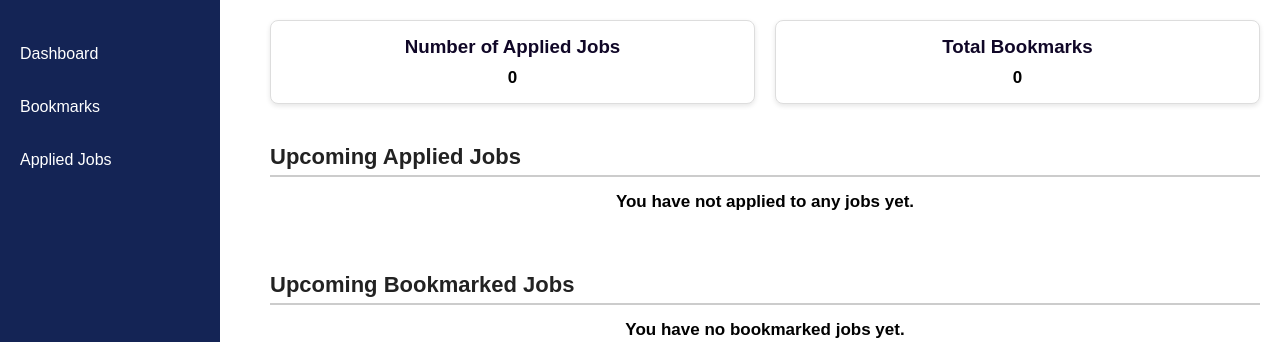
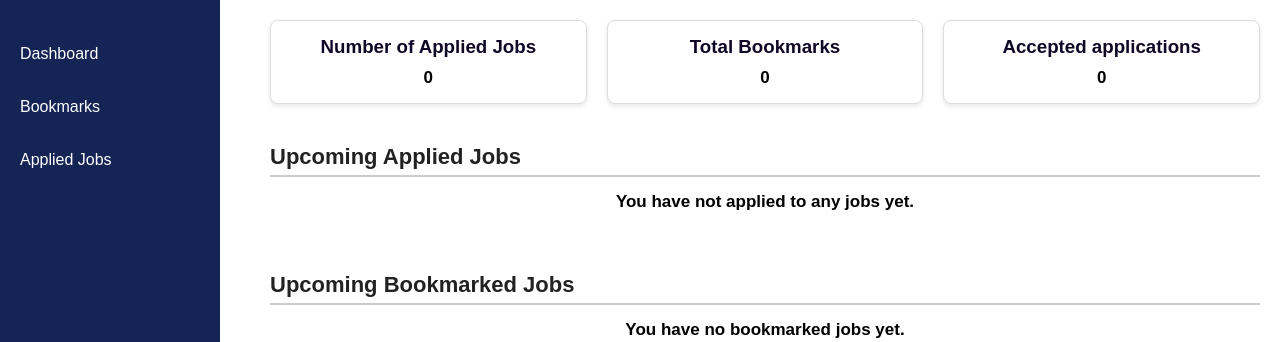
Before and after one commit to safa-jsk/Employify, a PHP site: page /js_dashboard.php in a window 1280 px wide. Shown: the part 78-420 px from the top of the page. Run offline with PHP 8.4, Linux system fonts and the light colour scheme; the visitor is signed in with stand-in values (Sample User, id 1); data that the repository does not hold is empty.

Commit message:
Job Seeker Accepted Job Count jobcard added

```diff
--- a/Todo_list.txt
+++ b/Todo_list.txt
@@ -11,7 +11,7 @@ CSE370 Project To-Do
 	Bookmark remove [DELETE button]											Saadat
 	Scroll Jobs (Optional)
 	Dropdown Advanced Search 												Safa 		DONE
-	Accepted Job Count 														Maliha
+	Accepted Job Count 														Maliha		DONE
 	Login check after clicking logo											Maliha		DONE
 
 2. For Employer
--- a/js_dashboard.php
+++ b/js_dashboard.php
@@ -35,6 +35,27 @@ $stmt_bookmarked->execute();
 $result_bookmarked = $stmt_bookmarked->get_result();
 $bookmarked_jobs_count = $result_bookmarked->fetch_assoc()['bookmarked_jobs_count'] ?? 0;
 $stmt_bookmarked->close();
+
+// Total accepted count
+$query_accepted = "SELECT COUNT(*) AS total_accepted
+FROM seeker_seeks s
+INNER JOIN applications a
+ON s.A_id = a.A_id
+WHERE s.S_id = ? AND s.Status = 'accepted'";
+
+$stmt_accepted = $con->prepare($query_accepted);
+if (!$stmt_accepted) {
+    die("Error in query preparation: " . $con->error);
+}
+
+$stmt_accepted->bind_param("i", $seeker_id);
+$stmt_accepted->execute();
+
+$result_accepted = $stmt_accepted->get_result();
+$total_accepted = $result_accepted->fetch_assoc()["total_accepted"] ?? 0;
+
+$stmt_accepted->close();
+
 
 //Applied Jobs List
 $query_applied_list = "SELECT a.Name, r.CName,a.Deadline, ss.Applied_Date, ss.Status
@@ -98,6 +119,14 @@ $con->close();
                 <h3>Total Bookmarks</h3>
                 <p id="bookmarked-jobs-count">
                     <?php echo htmlspecialchars($bookmarked_jobs_count); ?>
+                </p>
+            </div>
+            <div class="job_card">
+                <h3>Accepted applications</h3>
+                <p id="accepted-applications-count">
+                <?php
+                echo htmlspecialchars($total_accepted);
+                ?>
                 </p>
             </div>
         </div>
```
